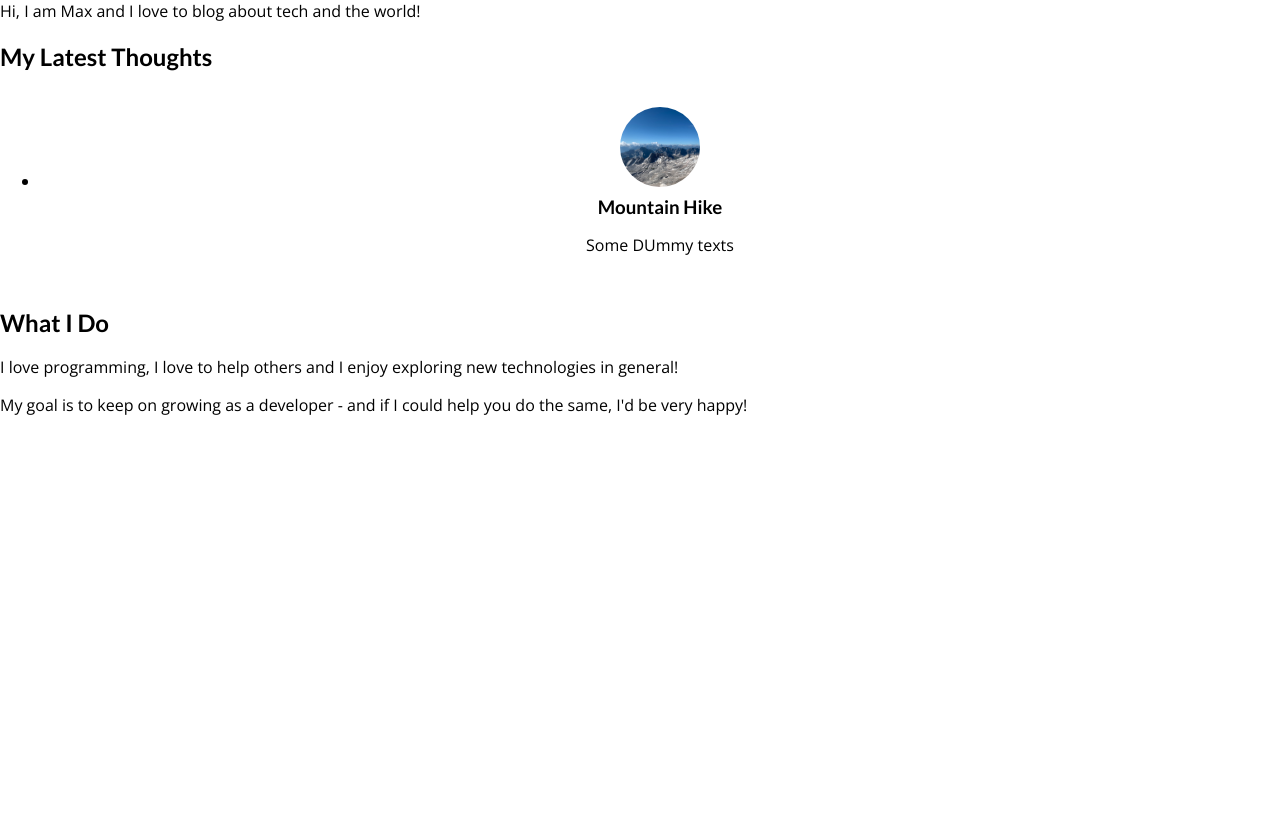
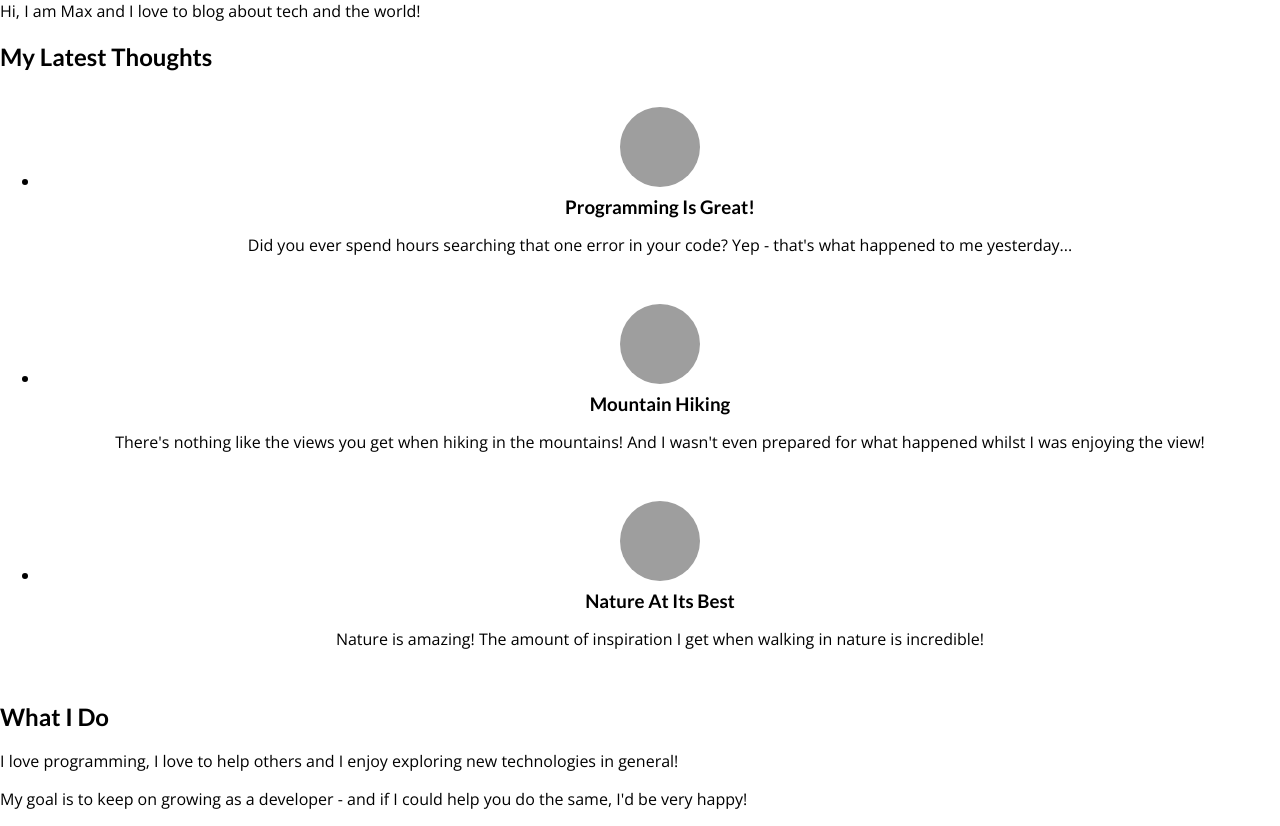
Before and after one commit to sarathchandranm2001/DJANGO, a Django app: page / in a window 1280 px wide. Shown: the part 374-1200 px from the top of the page. Before the commit the page ends 789 px from the top, so only its background shows below. Run offline with Django 5.2, Linux system fonts and the light colour scheme; grey boxes are pictures that could not be loaded.

Commit message:
dictonary given in views for posts and later it will be connected to DB,now it it is working fine

```diff
--- a/my_site/blog/templates/blog/includes/post.html
+++ b/my_site/blog/templates/blog/includes/post.html
@@ -1,13 +1,14 @@
 {% load static %}
 <li>
     <article class="post">
-        <a href="{% url "post-detail-page" "the-mountains" %}">
-        <img src="{% static "blog/images/1.jpg" %}" alt=""
+        <a href="{% url "post-detail-page" post.slug %}">
+        <img src="{% static "blog/images/"|add:post.image %}" alt="{{post.title}}"
         />
         <div class="post__content">
-          <h3>Mountain Hike</h3>
+          <h3>{{post.title}}</h3>
           <p>
-            Some DUmmy texts
+
+            {{post.excerpt}}
 
           </p>
         </div>
--- a/my_site/blog/templates/blog/index.html
+++ b/my_site/blog/templates/blog/index.html
@@ -23,7 +23,9 @@ My Blog
   <h2>My Latest Thoughts</h2>
 
   <ul>
+        {% for post in posts  %}
         {% include "blog/includes/post.html" %}
+        {% endfor %}
   </ul>
 </section>
 
--- a/my_site/blog/views.py
+++ b/my_site/blog/views.py
@@ -1,13 +1,88 @@
-from django.shortcuts import render
-# Create your views here.
 from django.shortcuts import render
 from django.http import HttpResponse
+from datetime import date
+
+all_posts = [
+    {
+        "slug": "hike-in-the-mountains",
+        "image": "mountains.jpg",
+        "author": "Maximilian",
+        "date": date(2021, 7, 21),
+        "title": "Mountain Hiking",
+        "excerpt": "There's nothing like the views you get when hiking in the mountains! And I wasn't even prepared for what happened whilst I was enjoying the view!",
+        "content": """
+          Lorem ipsum dolor sit amet consectetur adipisicing elit. Officiis nobis
+          aperiam est praesentium, quos iste consequuntur omnis exercitationem quam
+          velit labore vero culpa ad mollitia? Quis architecto ipsam nemo. Odio.
+
+          Lorem ipsum dolor sit amet consectetur adipisicing elit. Officiis nobis
+          aperiam est praesentium, quos iste consequuntur omnis exercitationem quam
+          velit labore vero culpa ad mollitia? Quis architecto ipsam nemo. Odio.
+
+          Lorem ipsum dolor sit amet consectetur adipisicing elit. Officiis nobis
+          aperiam est praesentium, quos iste consequuntur omnis exercitationem quam
+          velit labore vero culpa ad mollitia? Quis architecto ipsam nemo. Odio.
+        """
+    },
+    {
+        "slug": "programming-is-fun",
+        "image": "coding.jpg",
+        "author": "Maximilian",
+        "date": date(2022, 3, 10),
+        "title": "Programming Is Great!",
+        "excerpt": "Did you ever spend hours searching that one error in your code? Yep - that's what happened to me yesterday...",
+        "content": """
+          Lorem ipsum dolor sit amet consectetur adipisicing elit. Officiis nobis
+          aperiam est praesentium, quos iste consequuntur omnis exercitationem quam
+          velit labore vero culpa ad mollitia? Quis architecto ipsam nemo. Odio.
+
+          Lorem ipsum dolor sit amet consectetur adipisicing elit. Officiis nobis
+          aperiam est praesentium, quos iste consequuntur omnis exercitationem quam
+          velit labore vero culpa ad mollitia? Quis architecto ipsam nemo. Odio.
+
+          Lorem ipsum dolor sit amet consectetur adipisicing elit. Officiis nobis
+          aperiam est praesentium, quos iste consequuntur omnis exercitationem quam
+          velit labore vero culpa ad mollitia? Quis architecto ipsam nemo. Odio.
+        """
+    },
+    {
+        "slug": "into-the-woods",
+        "image": "woods.jpg",
+        "author": "Maximilian",
+        "date": date(2020, 8, 5),
+        "title": "Nature At Its Best",
+        "excerpt": "Nature is amazing! The amount of inspiration I get when walking in nature is incredible!",
+        "content": """
+          Lorem ipsum dolor sit amet consectetur adipisicing elit. Officiis nobis
+          aperiam est praesentium, quos iste consequuntur omnis exercitationem quam
+          velit labore vero culpa ad mollitia? Quis architecto ipsam nemo. Odio.
+
+          Lorem ipsum dolor sit amet consectetur adipisicing elit. Officiis nobis
+          aperiam est praesentium, quos iste consequuntur omnis exercitationem quam
+          velit labore vero culpa ad mollitia? Quis architecto ipsam nemo. Odio.
+
+          Lorem ipsum dolor sit amet consectetur adipisicing elit. Officiis nobis
+          aperiam est praesentium, quos iste consequuntur omnis exercitationem quam
+          velit labore vero culpa ad mollitia? Quis architecto ipsam nemo. Odio.
+        """
+    }
+]
+
+def get_date(post):
+    return post['date']
 
 def starting_page(request):
-    return render(request, "blog/index.html")
+    sorted_posts = sorted(all_posts, key=get_date, reverse=True)
+    latest_posts = sorted_posts[:3]  # Get the latest 3 posts
+    return render(request, "blog/index.html", {"posts": latest_posts})
 
 def posts(request):
-    return render(request, "blog/all-posts.html")
+    return render(request, "blog/all-posts.html", {"posts": all_posts})
 
 def post_detail(request, slug):
-    return render(request, "blog/post-detail.html")
+    post = next((post for post in all_posts if post['slug'] == slug), None)
+    if post:
+        return render(request, "blog/post-detail.html", {"post": post})
+    else:
+        # Handle the case where the post is not found
+        return HttpResponse(f"Post with slug '{slug}' not found.")
```
